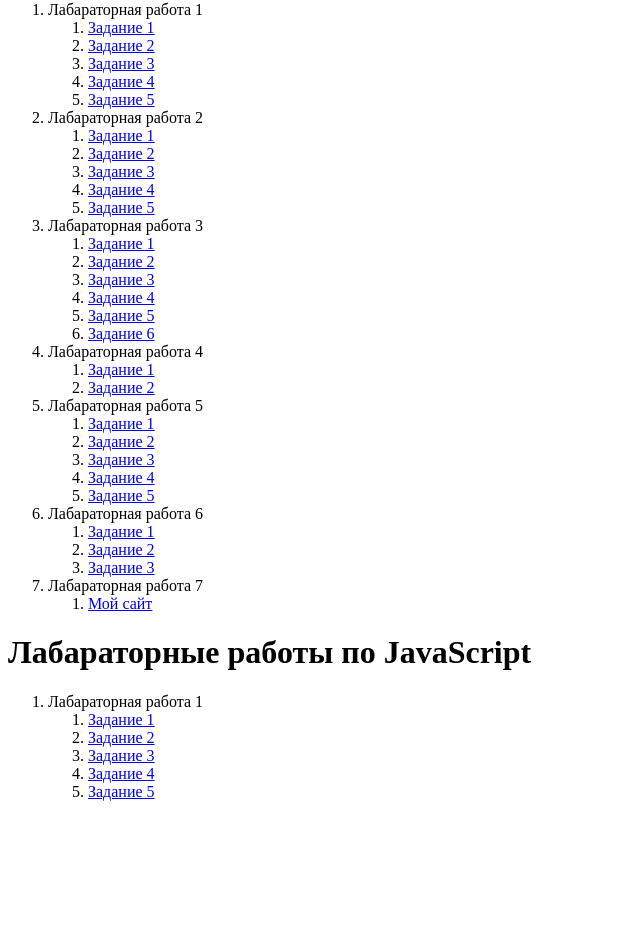
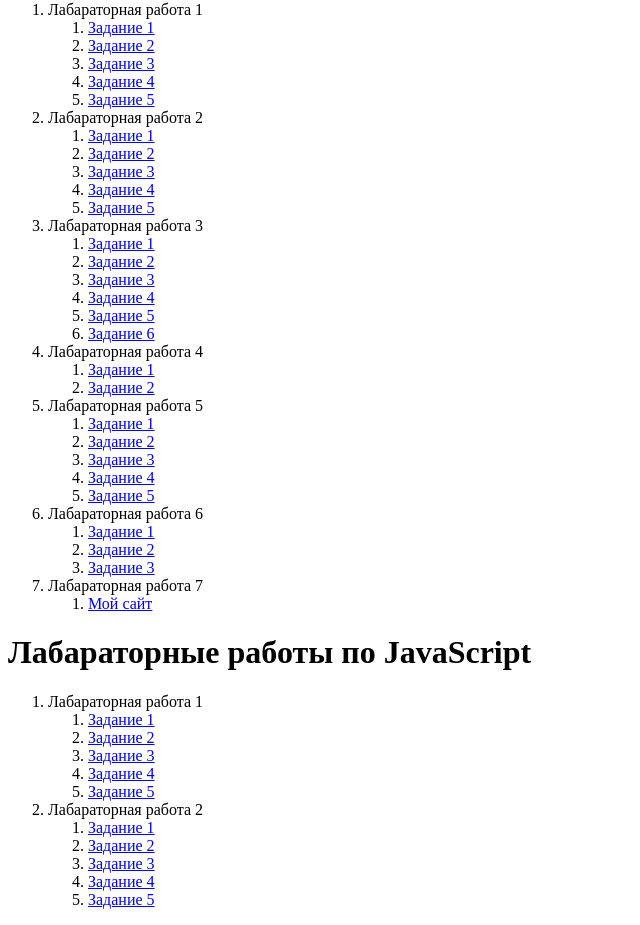
Before and after one commit to 291203/291203.github.io, a plain HTML site: page index.html in a window 1280 px wide. Shown: the part 79-1004 px from the top of the page, without its empty margins (0-640 px from the left). Before the commit the page ends 896 px from the top, so only its background shows below. Drawn offline with Linux system fonts and the light colour scheme.

Commit message:
sdfsfsdf

```diff
--- a/index.html
+++ b/index.html
@@ -142,6 +142,25 @@
                     </li>
                 </ol>
             </li>
+            <li>Лабараторная работа 2
+                <ol>
+                    <li>
+                        <a href="lab22/lab22_1.html">Задание 1</a>
+                        <li>
+                        <a href="lab22/lab22_2.html">Задание 2</a>
+                        </li>
+                        <li>
+                        <a href="lab22/lab22_3.html">Задание 3</a>
+                        </li>
+                        <li>
+                        <a href="lab22/lab22_4.html">Задание 4</a>
+                        </li>
+                        <li>
+                        <a href="lab22/lab22_5.html">Задание 5</a>
+                        </li>
+                    </li>
+                </ol>
+            </li>
     </ol>
 </body>
 
```
